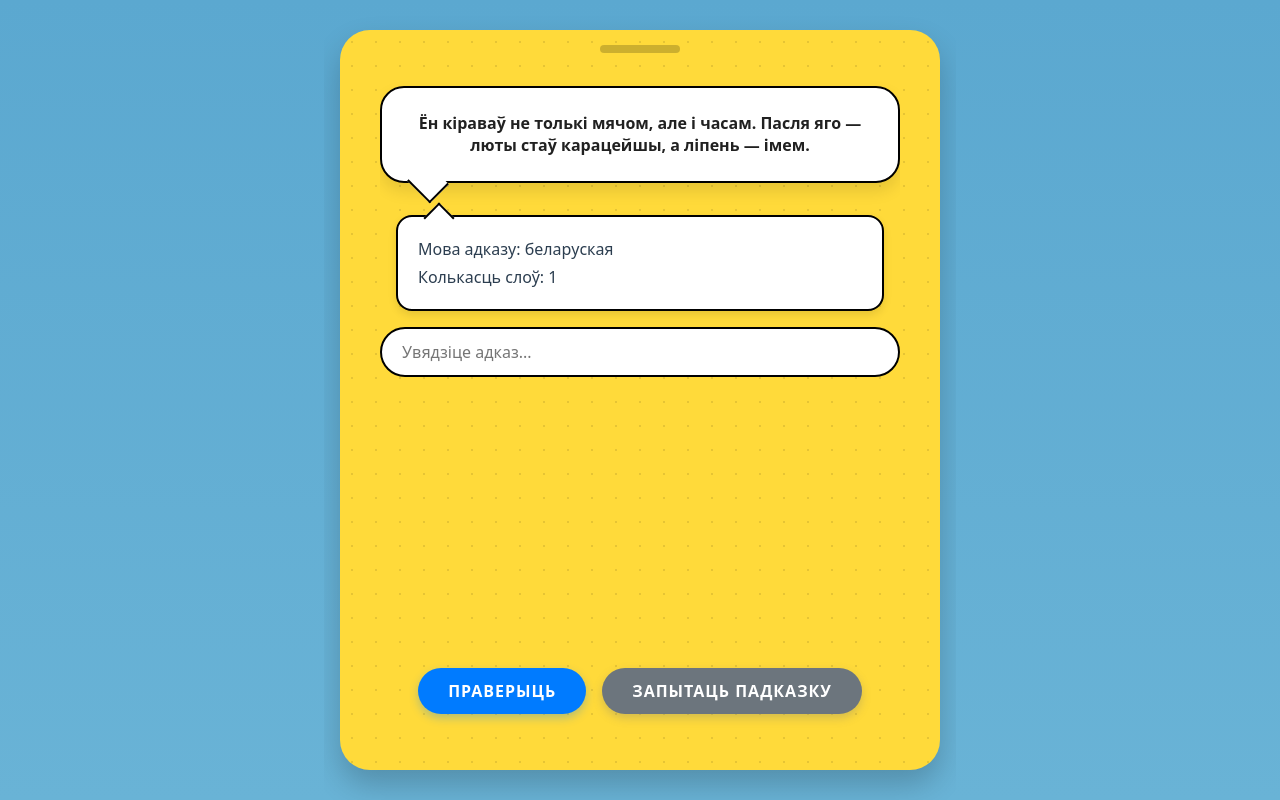
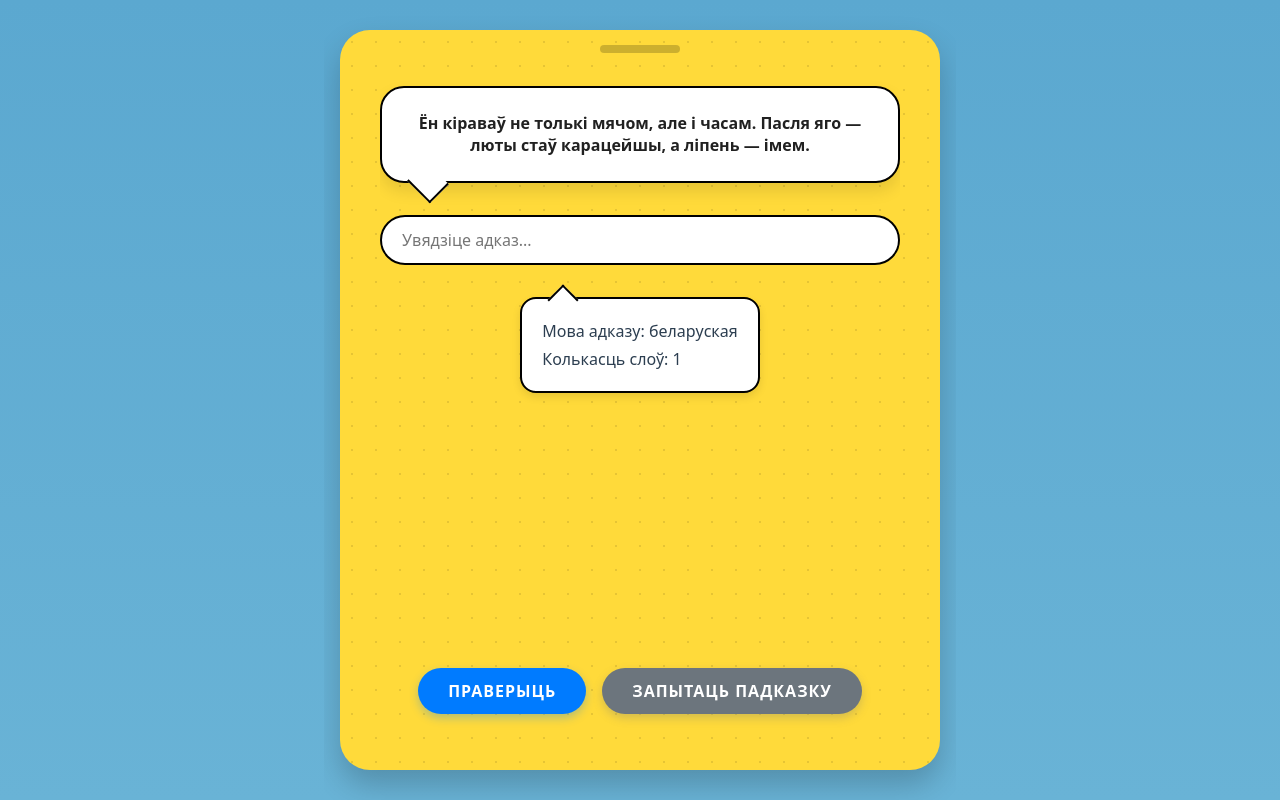
Before and after one commit to ps0m/quiz, a React (Vite) app: page / in a window 1280 px wide. Both pictures are taken after a click on the button "ПАЧАЦЬ". Built offline with nearby package versions, Linux system fonts and the light colour scheme.

Commit message:
fix: some style

```diff
--- a/src/components/Quiz.css
+++ b/src/components/Quiz.css
@@ -156,7 +156,7 @@
 
 .answer-form {
   width: 100%;
-  margin-bottom: 1rem;
+  margin: 2rem 0;
 }
 
 .answer-input {
@@ -382,9 +382,6 @@
     transform: scale(0.8);
     opacity: 0;
   }
-  70% {
-    transform: scale(1.01);
-  }
   100% {
     transform: scale(1);
     opacity: 1;
@@ -449,10 +446,8 @@
   border-radius: 16px;
   padding: 15px 20px;
   font-size: var(--font-normal);
-  margin-top: 2rem;
   margin-bottom: 1rem;
   border: 2px solid #000;
-  width: calc(100% - 2rem);
   animation: fadeIn 0.5s ease-out;
   box-shadow: 0 4px 8px rgba(0, 0, 0, 0.1);
   align-self: center;
--- a/src/components/Quiz.tsx
+++ b/src/components/Quiz.tsx
@@ -75,13 +75,6 @@ const Quiz: React.FC = () => {
                   <h2>{currentQuestion.question}</h2>
               </div>
 
-              {showTooltip && (
-                  <div className="tooltip">
-                      <p>Мова адказу: {currentQuestion.answerLanguage}</p>
-                      <p>Колькасць слоў: {currentQuestion.wordCount}</p>
-                  </div>
-              )}
-
               <form onSubmit={handleSubmit} className="answer-form">
                   <input
                       type="text"
@@ -92,6 +85,13 @@ const Quiz: React.FC = () => {
                       disabled={isCorrect !== null}
                   />
               </form>
+
+              {showTooltip && (
+                  <div className="tooltip">
+                      <p>Мова адказу: {currentQuestion.answerLanguage}</p>
+                      <p>Колькасць слоў: {currentQuestion.wordCount}</p>
+                  </div>
+              )}
 
               {showTryAgain && (
                   <div className="try-again">
```
